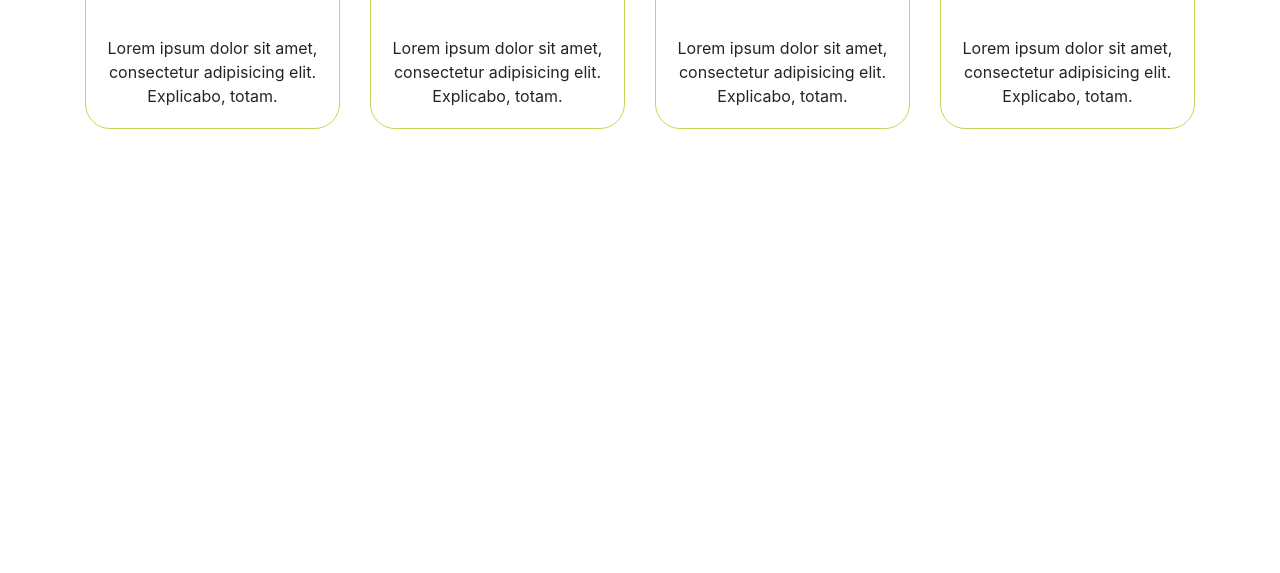
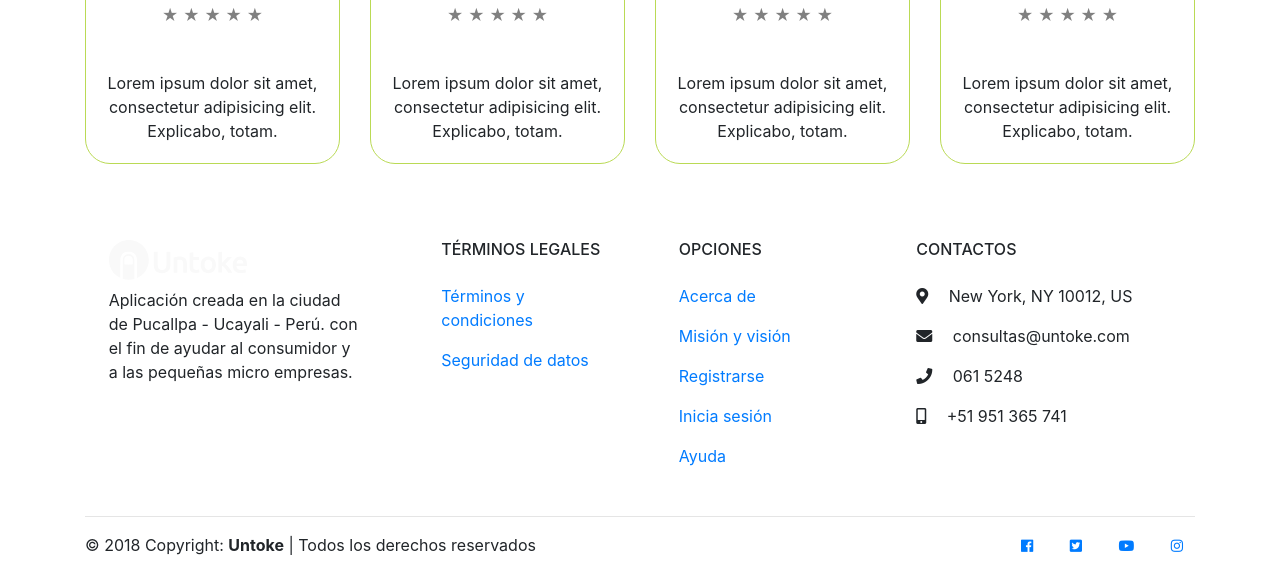
Before and after one commit to Edward1896/Untoke-web, a PHP site: page / in a window 1280 px wide. Shown: the part 2337-2910 px from the top of the page. Before the commit the page ends 2466 px from the top, so only its background shows below. Run offline with PHP 8.4, Linux system fonts and the light colour scheme; some libraries are stand-ins or nearby versions; some web fonts are replaced.

Commit message:
actualizacion 17/11/18
añadido de footer

```diff
--- a/Untoke/view/index.php
+++ b/Untoke/view/index.php
@@ -10,22 +10,19 @@
 	<!-- link bootstrap 4 -->
 	<link rel="stylesheet" href="https://stackpath.bootstrapcdn.com/bootstrap/4.1.3/css/bootstrap.min.css" integrity="sha384-MCw98/SFnGE8fJT3GXwEOngsV7Zt27NXFoaoApmYm81iuXoPkFOJwJ8ERdknLPMO"
 	 crossorigin="anonymous">
+	<link rel="stylesheet" href="https://use.fontawesome.com/releases/v5.5.0/css/all.css" integrity="sha384-B4dIYHKNBt8Bc12p+WXckhzcICo0wtJAoU8YZTY5qE0Id1GSseTk6S+L3BlXeVIU"
+	 crossorigin="anonymous">
 	<!-- style personalizado -->
 	<link rel="stylesheet" href="fonts/style.css">
 	<link rel="stylesheet" href="css/style.css">
-
-
-
 	<title>Untoke</title>
 </head>
 
 <body>
-	<!-- menu -->
-
-
 	<!-- hero -->
 	<div class="background-img-hero">
 		<div class="background-color-hero">
+			<!-- menu -->
 			<nav class="navbar navbar-expand-lg navbar-light navbar-menu">
 				<div class="container">
 					<a class="navbar-brand logo" href="#">
@@ -132,28 +128,33 @@
 					<img src="https://www.wtsoftware.com.br/images/wspy/bg-espiao-celular.png" alt="">
 				</div>
 
-					<div class="col-md-5 text-right my-5">
-						<blockquote class="blockquote text-center">
-							<p class="lead"><h4>
-								<strong>Descarga la App Untoke!
-							La primera plataforma de ventas,compras,pedidos y delivery's Online del Perú, Innova tu negocio de una manera rapida y sencilla con nuestro sistema de pedidos y delivery
-								</strong>
-							</h4></p>
+				<div class="col-md-6 d-flex align-items-center publicidad">
+					<blockquote class="text-center">
+						<p class="h3">
+							<br>
+							La primera plataforma de ventas y compras por delivery Online
+							de Pucallpa.
+							<br>
+							Innova tu negocio de una manera
+							rápida y sencilla con nuestro sistema de pedidos por delivery.
+						</p>
 						<footer class="blockquote-footer">
-								<img src="https://vignette.wikia.nocookie.net/shingeki-no-kyojin/images/a/a4/Google-Play-Bot%C3%B3n.png/revision/latest?cb=20170828190528&path-prefix=es" alt="Google Play" width="150" >
-
+							<p class="h4 descarga">Descarga la App Untoke!</p>
+							<a href="https://play.google.com/store/apps/details?id=com.miranda.untokeplus&hl=es_PE"><img src="img/GooglePlay.png" width="200"></a>
 						</footer>
 					</blockquote>
 				</div>
 			</div>
 		</div>
 	</div>
+	<!-- /publicidad -->
 
+	<!-- comentarios -->
 	<div class="container">
 		<div class="row my-3">
 			<div class="col-md-12">
 				<h3>Nuestra Comunidad</h3>
-					Descubre millones de expereciencias y opiniones de usuarios
+				Descubre millones de experiencias y opiniones de usuarios
 			</div>
 
 			<div class="col-md-3 d-flex my-1 justify-content-center">
@@ -259,11 +260,87 @@
 					</div>
 				</div>
 			</div>
-
 		</div>
 	</div>
+	<!-- /comentarios -->
 
-	<!-- script bootstrap 4-->
+	<!-- Footer -->
+	<footer class="font-small pt-4 footer">
+		<div class="container text-center text-md-left">
+			<div class="row text-center text-md-left mt-3 pb-3">
+				<div class="col-md-3 col-lg-3 col-xl-3 mx-auto mt-3">
+					<!-- <h6 class="text-uppercase mb-4 font-weight-bold">Untoke</h6> -->
+					<img src="img/untoke-logo.svg" height="40" alt="">
+					<p class="pt-2">Aplicación creada en la ciudad de Pucallpa - Ucayali - Perú.
+						con el fin de ayudar al consumidor y a las pequeñas micro empresas.
+					</p>
+				</div>
+				<!-- <hr class="w-100 clearfix d-md-none"> -->
+				<div class="col-md-2 col-lg-2 col-xl-2 mx-auto mt-3">
+					<h6 class="text-uppercase mb-4 titule_footer">Términos legales</h6>
+					<p><a href="#!">Términos y condiciones</a></p>
+					<p><a href="#!">Seguridad de datos</a></p>
+				</div>
+				<!-- <hr class="w-100 clearfix d-md-none"> -->
+				<div class="col-md-3 col-lg-2 col-xl-2 mx-auto mt-3">
+					<h6 class="text-uppercase mb-4 titule_footer">Opciones</h6>
+					<p><a href="#!">Acerca de</a></p>
+					<p><a href="#!">Misión y visión</a></p>
+					<p><a href="#!">Registrarse</a></p>
+					<p><a href="#!">Inicia sesión</a></p>
+					<p><a href="#!">Ayuda</a></p>
+				</div>
+				<!-- <hr class="w-100 clearfix d-md-none"> -->
+				<div class="col-md-4 col-lg-3 col-xl-3 mx-auto mt-3">
+					<h6 class="text-uppercase mb-4 titule_footer">Contactos</h6>
+					<p><i class="fas fa-map-marker-alt mr-3"></i> New York, NY 10012, US</p>
+					<p><i class="fa fa-envelope mr-3"></i> consultas@untoke.com</p>
+					<p><i class="fa fa-phone mr-3"></i> 061 5248</p>
+					<p><i class="fas fa-mobile-alt mr-3"></i> +51 951 365 741</p>
+				</div>
+			</div>
+			<!-- Footer links -->
+			<hr>
+			<div class="row d-flex align-items-center">
+				<div class="col-md-7 col-lg-8">
+					<!--Copyright-->
+					<p class="text-center text-md-left">© 2018 Copyright:
+						<strong> Untoke</strong> | Todos los derechos reservados
+					</p>
+				</div>
+				<div class="col-md-5 col-lg-4 ml-lg-0">
+					<!-- Social buttons -->
+					<div class="text-center text-md-right">
+						<ul class="list-unstyled list-inline">
+							<li class="list-inline-item">
+								<a href="https://www.facebook.com/untokePE/" class="btn-floating btn-sm rgba-white-slight mx-1">
+									<i class="fab fa-facebook"></i>
+								</a>
+							</li>
+							<li class="list-inline-item">
+								<a href="https://twitter.com/Untoke_app?lang=es" class="btn-floating btn-sm rgba-white-slight mx-1">
+									<i class="fab fa-twitter-square"></i>
+								</a>
+							</li>
+							<li class="list-inline-item">
+								<a href="https://www.youtube.com/channel/UCcP1kpeGgKqcDCNKgAFvH4A" class="btn-floating btn-sm rgba-white-slight mx-1">
+									<i class="fab fa-youtube"></i>
+								</a>
+							</li>
+							<li class="list-inline-item">
+								<a href="https://www.instagram.com/untokeapp/?hl=es-la" class="btn-floating btn-sm rgba-white-slight mx-1">
+									<i class="fab fa-instagram"></i>
+								</a>
+							</li>
+						</ul>
+					</div>
+				</div>
+			</div>
+		</div>
+	</footer>
+	<!-- Footer -->
+
+	<!-- script bootstrap 4 CDN-->
 	<script src="https://code.jquery.com/jquery-3.3.1.slim.min.js" integrity="sha384-q8i/X+965DzO0rT7abK41JStQIAqVgRVzpbzo5smXKp4YfRvH+8abtTE1Pi6jizo"
 	 crossorigin="anonymous"></script>
 	<script src="https://cdnjs.cloudflare.com/ajax/libs/popper.js/1.14.3/umd/popper.min.js" integrity="sha384-ZMP7rVo3mIykV+2+9J3UJ46jBk0WLaUAdn689aCwoqbBJiSnjAK/l8WvCWPIPm49"
```
Also changed, not shown: other parts of Untoke/view/index.php (+48 -48 lines). Lines whose indentation alone changed are shown as unchanged.
